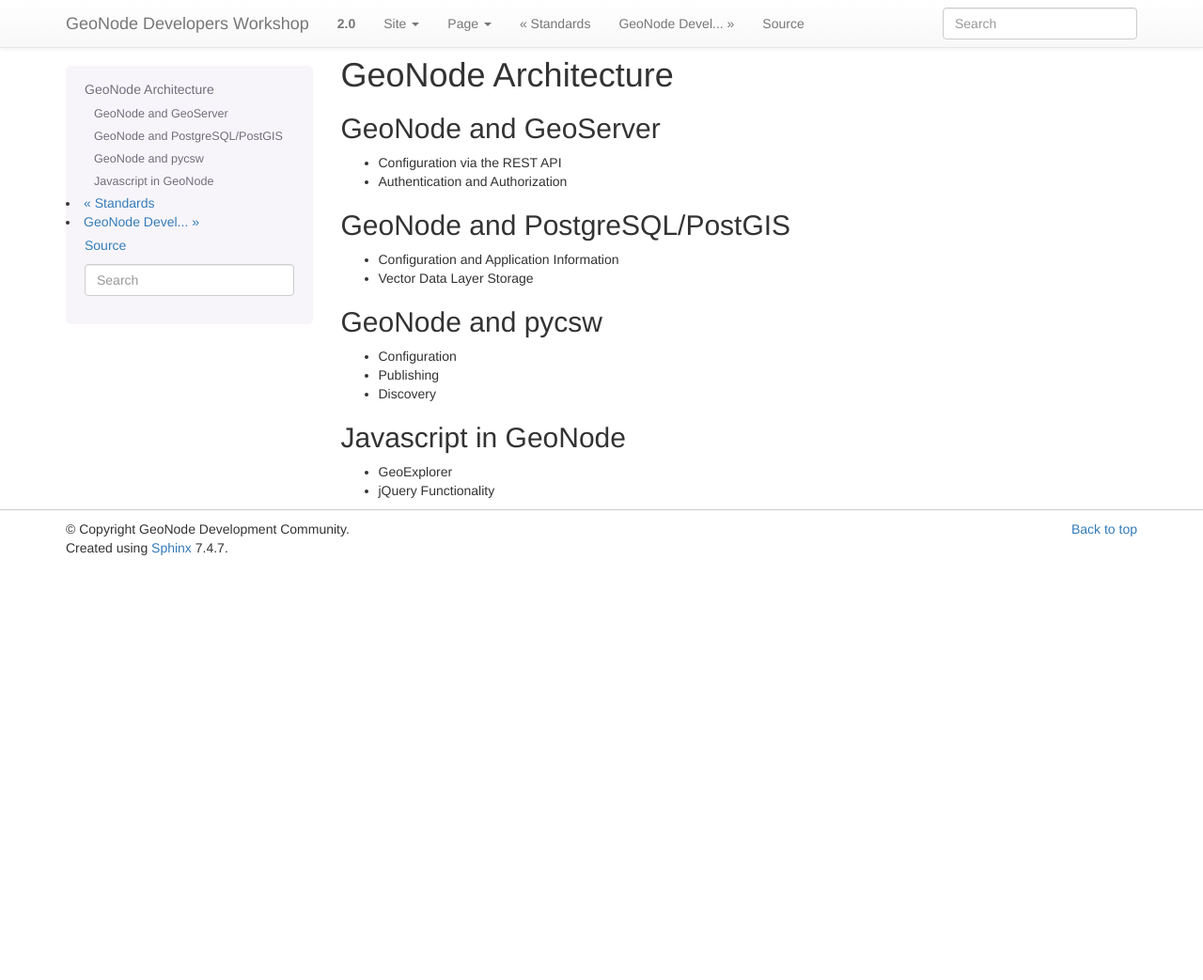
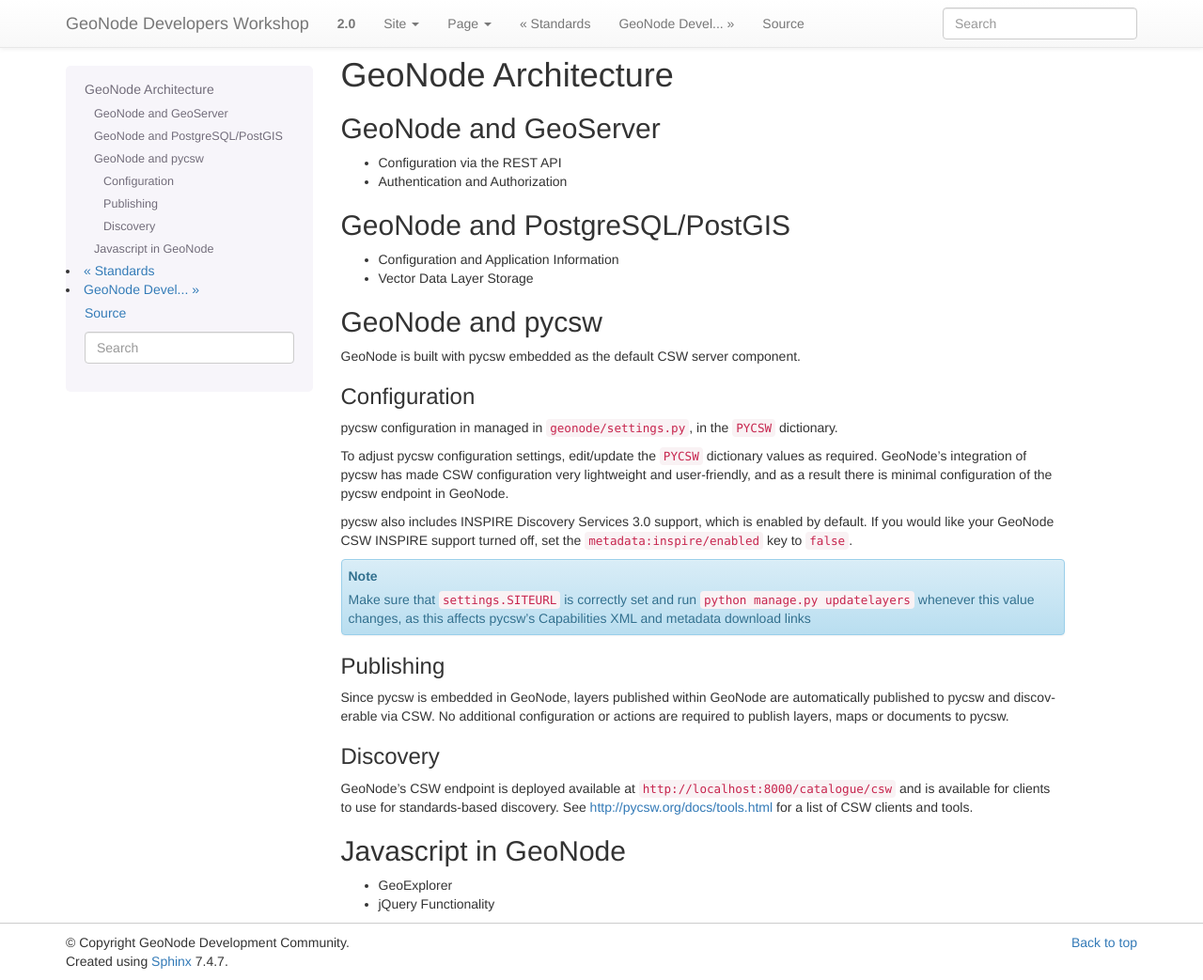
Before and after one commit to lucacasagrande/geonode-workshops, a Sphinx documentation site: the page built from devel/doc/intro/architecture.rst, in a window 1280 px wide and 1043 px high. Shown: the whole window at 94% size. Built offline with Sphinx 7.4.7, drawn with Linux system fonts in a browser that asks for light colours.

Commit message:
pycsw updates

```diff
--- a/devel/doc/intro/architecture.rst
+++ b/devel/doc/intro/architecture.rst
@@ -20,11 +20,37 @@
 GeoNode and pycsw
 -----------------
 
-- Configuration
+GeoNode is built with pycsw embedded as the default CSW server component.
 
-- Publishing
+Configuration
+^^^^^^^^^^^^^
 
-- Discovery
+pycsw configuration in managed in ``geonode/settings.py``, in the ``PYCSW`` dictionary.
+
+To adjust pycsw configuration settings, edit/update the ``PYCSW`` dictionary values as required.
+GeoNode's integration of pycsw has made CSW configuration very lightweight and user-friendly,
+and as a result there is minimal configuration of the pycsw endpoint in GeoNode.
+
+pycsw also includes INSPIRE Discovery Services 3.0 support, which is enabled by default.
+If you would like your GeoNode CSW INSPIRE support turned off, set the ``metadata:inspire/enabled`` key to ``false``.
+
+.. note::
+
+  Make sure that ``settings.SITEURL`` is correctly set and run ``python manage.py updatelayers`` whenever this value changes, as this affects pycsw's Capabilities XML and metadata download links
+
+Publishing
+^^^^^^^^^^
+
+Since pycsw is embedded in GeoNode, layers published within GeoNode are automatically published
+to pycsw and discoverable via CSW.  No additional configuration or actions are required to publish
+layers, maps or documents to pycsw.
+
+Discovery
+^^^^^^^^^
+
+GeoNode's CSW endpoint is deployed available at ``http://localhost:8000/catalogue/csw`` and is
+available for clients to use for standards-based discovery.  See http://pycsw.org/docs/tools.html
+for a list of CSW clients and tools.
 
 Javascript in GeoNode
 ---------------------
--- a/devel/doc/intro/components.rst
+++ b/devel/doc/intro/components.rst
@@ -40,7 +40,7 @@
 pycsw
 -----
 
-pycsw_ is an OGC CSW server implementation written in Python.  pycsw provides a standards-based CSW metadata and catalogue component of spatial data infrastructures, supporting popular geospatial metadata standards such as Dublin Core, ISO 19115, FGDC and DIF.
+pycsw_ is an OGC CSW server implementation written in Python.  GeoNode uses pycsw to provide an OGC compliant standards-based CSW metadata and catalogue component of spatial data infrastructures, supporting popular geospatial metadata standards such as Dublin Core, ISO 19115, FGDC and DIF.
 
 .. _pycsw: http://pycsw.org
 
```
Also changed, not shown: README.md (+3 -3 lines).
